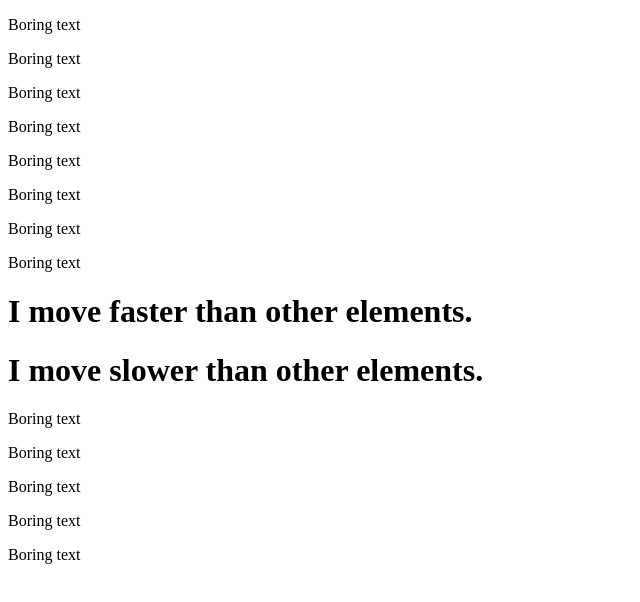
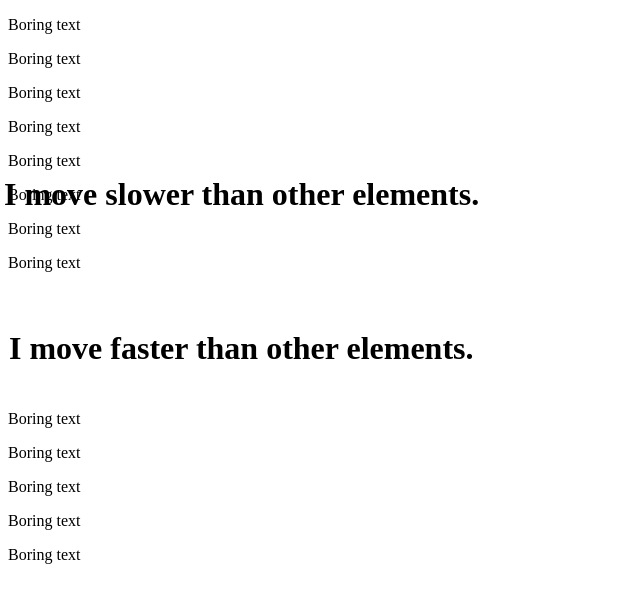
Before and after one commit to smokeninja77/unillax, a website: page demos/basic-element.html in a window 1280 px wide. Shown: the top 602 px of the page, without its empty margins (0-640 px from the left). Drawn offline with Linux system fonts and the light colour scheme.

Commit message:
Added support for Unillax Elements

```diff
--- a/demos/basic-element.html
+++ b/demos/basic-element.html
@@ -22,6 +22,6 @@
         <p>Boring text</p>
         <p>Boring text</p>
         <p>Boring text</p>
-        <script src="/releases/unillax-min.js"></script>
+        <script src="/releases/unillax.js"></script>
     </body>
 </html>
--- a/releases/unillax-min.js
+++ b/releases/unillax-min.js
@@ -1 +1 @@
-!function(){var e,t;function n(){t||requestAnimationFrame(a),t=!0}function a(){t=!1;for(var n=window.innerWidth,a=window.innerHeight,i=0;i<e.length;i++){var l=e[i],r=l.children,s=l.offsetWidth,o=l.offsetHeight,d=l.getBoundingClientRect().left,u=l.getBoundingClientRect().top,f=l.getAttribute("data-unillax-position-x");if(f)var g=f;else g=0;if(l.getAttribute("data-unillax-position-y"))var m=f;else m=0;var c=l.getAttribute("data-unillax-depth");if(c)var x=c;else x=2;for(var v=-d/x+g/2*-(n-s),h=-u/x+m/2*(a-o),p=-d/x,w=-u/x,b=0;b<r.length;b++)"unillax-background"!==r[b].className?r[b].style.transform="translate("+v+"px, "+h+"px)":"unillax-background"===r[b].className&&(r[b].style.transform="translate("+1.5*p+"px, "+1.5*w+"px)")}}e=document.getElementsByClassName("unillax-container"),document.getElementsByClassName("unillax-element"),window.addEventListener("scroll",n),window.addEventListener("resize",n),requestAnimationFrame(a)}();
+!function(){var t,e,n;function i(){n||requestAnimationFrame(a),n=!0}function a(){n=!1;for(var i=window.innerWidth,a=window.innerHeight,l=0;l<t.length;l++){var r=t[l],s=r.children,o=r.offsetWidth,u=r.offsetHeight,d=r.getBoundingClientRect().left,f=r.getBoundingClientRect().top;if(y=r.getAttribute("data-unillax-position-x"))var g=y;else g=0;if(r.getAttribute("data-unillax-position-y"))var x=y;else x=0;if(A=r.getAttribute("data-unillax-depth"))var m=A;else m=2;for(var c=-d/m+g/2*-(i-o),p=-f/m+x/2*(a-u),h=-d/m,v=-f/m,b=0;b<s.length;b++)"unillax-background"!==s[b].className?s[b].style.transform="translate("+c+"px, "+p+"px)":"unillax-background"===s[b].className&&(s[b].style.transform="translate("+1.5*h+"px, "+1.5*v+"px)")}for(l=0;l<e.length;l++){var w=e[l];w.style.transform="translate(0px, 0px)";var y,A;d=w.getBoundingClientRect().left,f=w.getBoundingClientRect().top,o=w.offsetWidth,u=w.offsetHeight;if(y=w.getAttribute("data-unillax-position-x"))g=y;else g=0;if(w.getAttribute("data-unillax-position-y"))x=y;else x=0;if(A=w.getAttribute("data-unillax-depth"))m=A;else m=2;c=-d/m+g/2*-(i-o),p=-f/m+x/2*(a-u);w.style.transform="translate("+c+"px, "+p+"px)"}}t=document.getElementsByClassName("unillax-container"),e=document.getElementsByClassName("unillax-element"),window.addEventListener("scroll",i),window.addEventListener("resize",i),requestAnimationFrame(a)}();
--- a/releases/unillax.js
+++ b/releases/unillax.js
@@ -83,6 +83,58 @@
 				}
 			}
 		}
+
+		for (var i = 0; i < unillaxElements.length; i++) {
+
+			// Sets the current element as a variable
+			var element = unillaxElements[i];
+
+			// Resets element
+			element.style.transform = "translate(" + 0 + "px, " + 0 + "px)";
+
+			// Sets a variable for the element's position from top relative to the viewport
+			var elementOffsetLeft = element.getBoundingClientRect().left;
+			var elementOffsetTop = element.getBoundingClientRect().top;
+
+
+			// Sets a variable for the element's dimensions
+			var elementWidth = element.offsetWidth;
+			var elementHeight = element.offsetHeight;
+
+			// Assign `data-unillax-position-x` to a variable
+			var dataUnillaxPositionX = element.getAttribute("data-unillax-position-x");
+			if (dataUnillaxPositionX) {
+				var unillaxPositionX = dataUnillaxPositionX;
+			} else {
+				var unillaxPositionX = 0;
+			}
+
+			// Assign `data-unillax-position-y` to a variable
+			var dataUnillaxPositionY = element.getAttribute("data-unillax-position-y");
+			if (dataUnillaxPositionY) {
+				var unillaxPositionY = dataUnillaxPositionX;
+			} else {
+				var unillaxPositionY = 0;
+			}
+
+			// Assign `data-unillax-depth` to a variable
+			var dataUnillaxDepth = element.getAttribute("data-unillax-depth");
+			if (dataUnillaxDepth) {
+				var depth = dataUnillaxDepth;
+			} else {
+				var depth = 2;
+			}
+
+			// Calculates final transformations
+			var transformX = (-elementOffsetLeft / depth) + (unillaxPositionX / 2) * -(windowWidth - elementWidth);
+			var transformY = (-elementOffsetTop / depth) + (unillaxPositionY / 2) * (windowHeight - elementHeight);
+
+			// Transforms Element
+			element.style.transform = "translate(" + transformX + "px, " + transformY + "px)";
+
+
+		}
+
 	}
 
 	// Updates the variables that directly access the DOM fist
```
